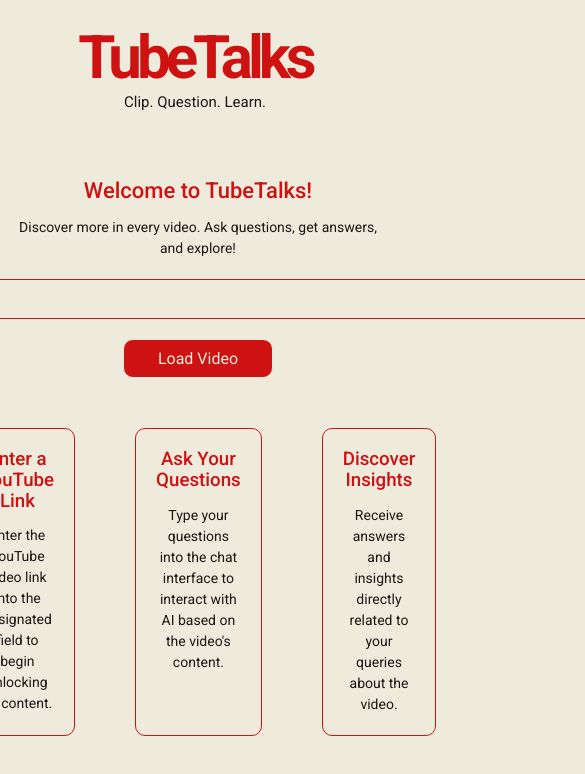
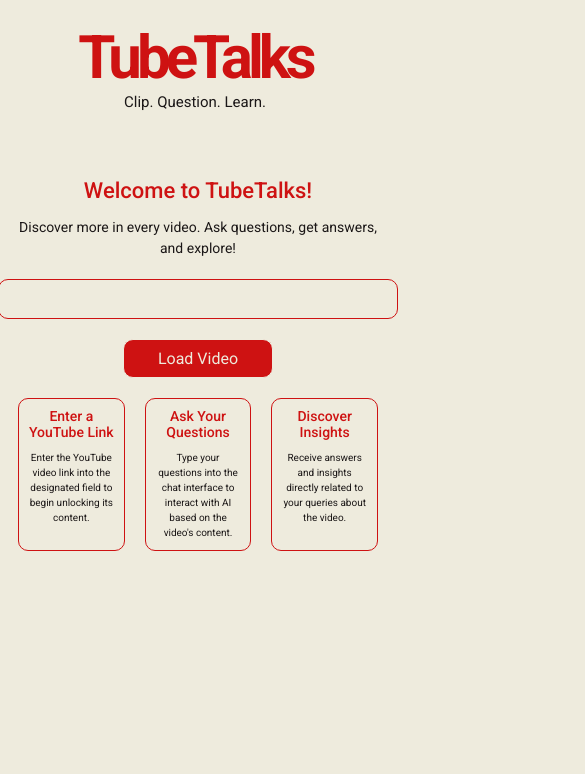
Before and after one commit to vargassormm1/TubeTalks, a Next.js app: page / in a window 390 px wide. Shown: the top 774 px of the page, 585 px wide, since content can reach past the window. Built offline with nearby package versions, Linux system fonts and the light colour scheme.

Commit message:
media queries

```diff
--- a/src/components/InstructionCard/InstructionCard.module.css
+++ b/src/components/InstructionCard/InstructionCard.module.css
@@ -15,3 +15,41 @@
   font-weight: 400;
   font-size: 14px;
 }
+
+@media (max-width: 1536px) {
+}
+@media (max-width: 1366px) {
+}
+@media (max-width: 1280px) {
+}
+@media (max-width: 1024px) {
+}
+@media (max-width: 768px) {
+  .instructionCard {
+    margin: 25px 15px;
+    padding: 10px;
+  }
+}
+@media (max-width: 640px) {
+  .instructionCard {
+    margin: 20px 10px;
+    padding: 10px;
+  }
+  .instructionCard h3 {
+    font-size: 16px;
+  }
+  .instructionCard p {
+    font-size: 12px;
+  }
+}
+@media (max-width: 475px) {
+  .instructionCard {
+    margin-bottom: 20px;
+  }
+  .instructionCard h3 {
+    font-size: 14px;
+  }
+  .instructionCard p {
+    font-size: 10px;
+  }
+}
--- a/src/components/UploadLink/UploadLink.module.css
+++ b/src/components/UploadLink/UploadLink.module.css
@@ -21,3 +21,27 @@
   background-color: #ce1212;
   color: #eeebdd;
 }
+
+@media (max-width: 1536px) {
+}
+@media (max-width: 1366px) {
+}
+@media (max-width: 1280px) {
+}
+@media (max-width: 1024px) {
+}
+@media (max-width: 768px) {
+  .container input {
+    width: 700px;
+  }
+}
+@media (max-width: 640px) {
+  .container input {
+    width: 600px;
+  }
+}
+@media (max-width: 475px) {
+  .container input {
+    width: 400px;
+  }
+}
```
